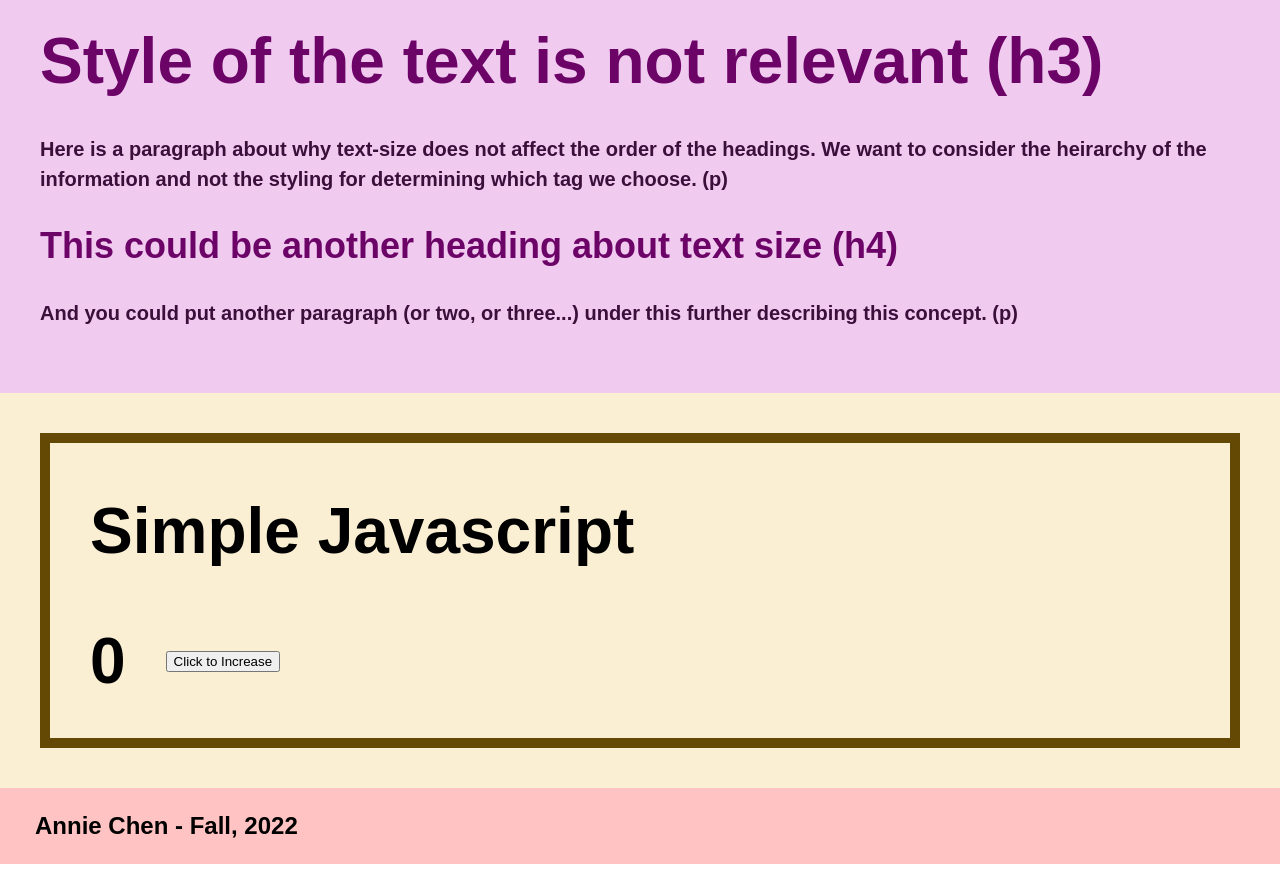
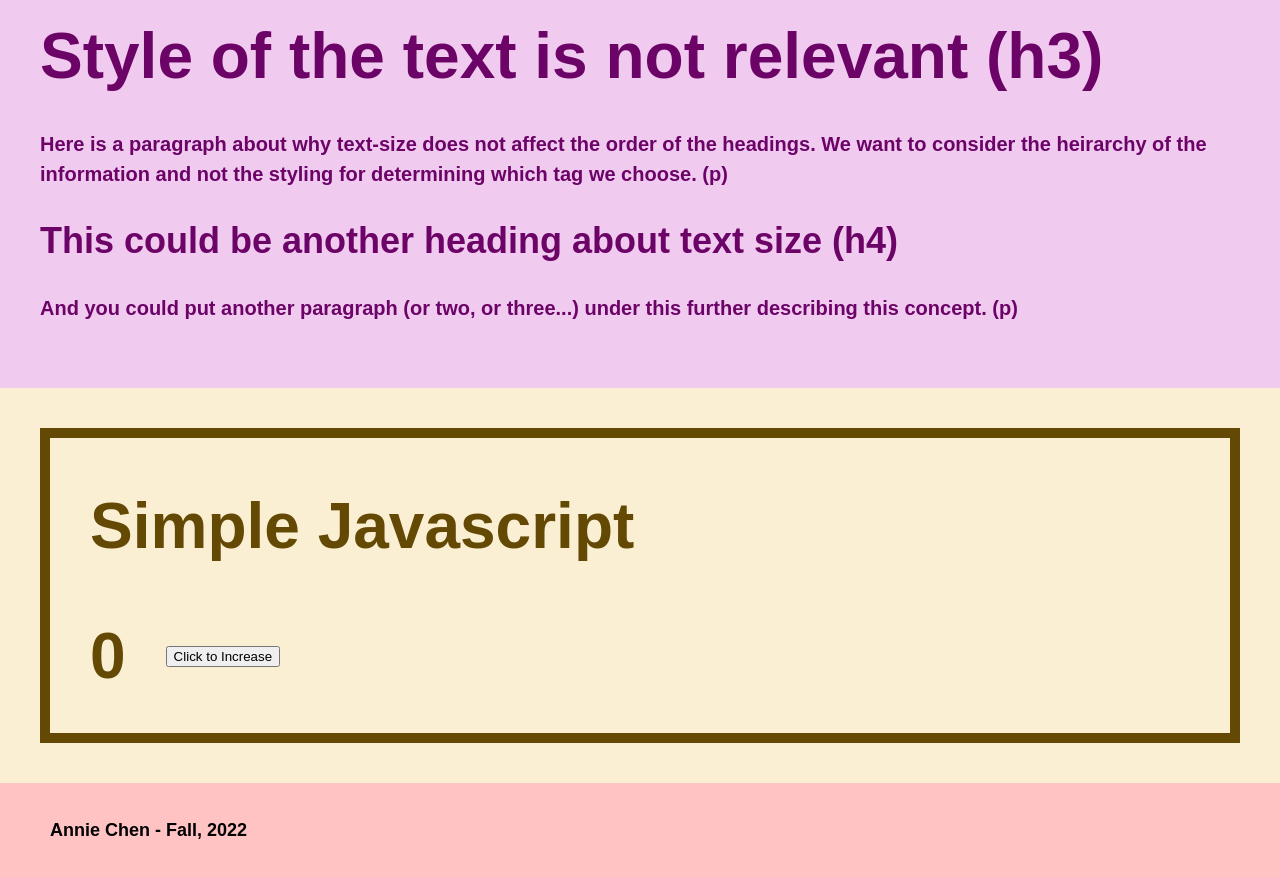
Before and after one commit to aecn/dynamic-web-exercise-one, a plain HTML site: page index.html in a window 1280 px wide. Shown: the part 2540-3417 px from the top of the page. Drawn offline with Linux system fonts and the light colour scheme.

Commit message:
CSS fixes

```diff
--- a/style.css
+++ b/style.css
@@ -53,7 +53,7 @@ header-nav a:first-of-type {
     font-size: 64px;
     font-weight: 700;
     line-height: 1.5;
-    margin-bottom: 25px;
+    margin-bottom: 20px;
 }
 
 .heading-section h2 {
@@ -81,7 +81,7 @@ header-nav a:first-of-type {
 }
 
 .heading-section p {
-    color: #3A0F39;
+    color: #6C0468;
     font-size: 20px;
     font-weight: 700;
     line-height: 1.5;
@@ -147,7 +147,7 @@ section.box-model-section {
 .interior-flex > div {
     background-color: #FF9371;
     border: 10px solid #7D260B;
-    margin: 0 auto 40px auto;
+    margin: 0 0 40px 0;
 }
 
 .interior-flex--top {
@@ -246,12 +246,17 @@ section.box-model-section {
     color: #644904;
 }
 
+.simple-javascript-section h1 {
+    color: #644904;
+}
+
 .counter-button-wrapper {
     display: flex;
     align-items: center;
 }
 
 .counter-button-wrapper p {
+    color: #644904;
     font-size: 64px;
     font-weight: 700;
     line-height: 74px;
@@ -261,13 +266,14 @@ section.box-model-section {
 .footer-section {
     background-color: #FFC3C3;
     margin: 0;
+    padding: 15px;
     position: absolute;
     width: 1280px;
 }
 
 .footer-section p {
     font-weight: 700;
-    font-size: 24px;
+    font-size: 18px;
     line-height: 28px;
     margin-left: 35px;
 }
```
